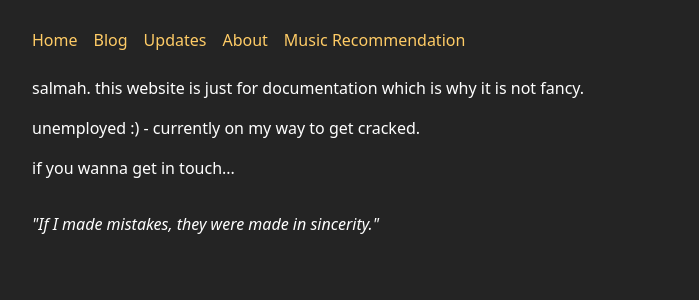
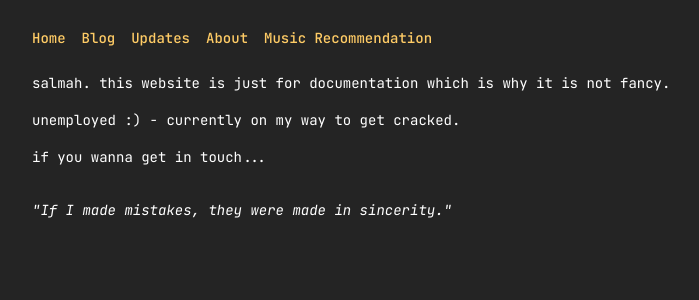
Before and after one commit to aqildaud/sygslmh, a React (Vite) app: page /#/ in a window 1280 px wide. Shown: the top 300 px of the page, without its empty margins (268-967 px from the left). Built offline with nearby package versions, Linux system fonts and the light colour scheme.

Commit message:
changed style

```diff
--- a/src/index.css
+++ b/src/index.css
@@ -1,3 +1,4 @@
+@import url('https://fonts.googleapis.com/css2?family=JetBrains+Mono:ital,wght@0,100..800;1,100..800&display=swap');
 :root {
   font-family: Inter, system-ui, Avenir, Helvetica, Arial, sans-serif;
   line-height: 1.5;
@@ -20,6 +21,13 @@
 }
 
 body {
+  font-family: "JetBrains Mono", monospace;
+  line-height: 1.5;
+  font-weight: 400;
+  font-size: 14px;
+}
+
+body {
   margin: 0 auto;
   padding: 20px;
   display: flex;
```
